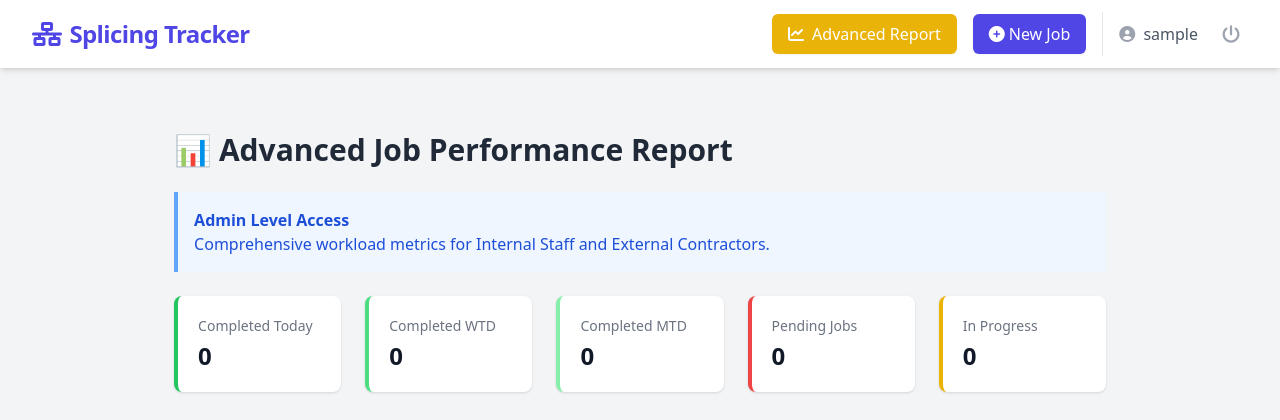
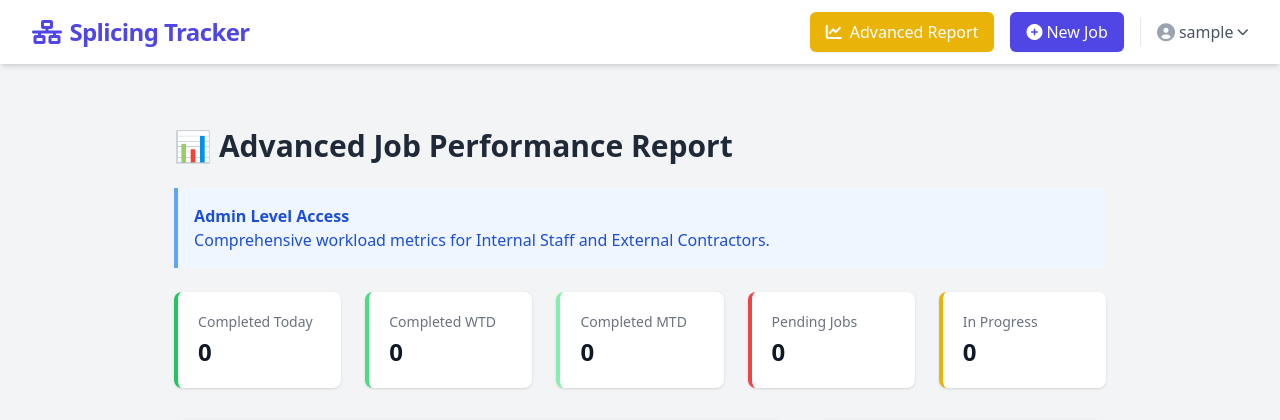
Before and after one commit to bukoloeb/splicing-tracker, a Django app: page /advanced-reports/ in a window 1280 px wide. Shown: the top 420 px of the page. Run offline with Django 5.2, Linux system fonts and the light colour scheme; the visitor is signed in with stand-in values (Sample User, id 1); data comes from the database, SQL or seed files in the repository; data that the repository does not hold is empty; some libraries are stand-ins or nearby versions.

Commit message:
UI: Add user dropdown to base.html and password reset templates

```diff
--- a/templates/base.html
+++ b/templates/base.html
@@ -9,6 +9,9 @@
     <link rel="stylesheet" href="https://cdnjs.cloudflare.com/ajax/libs/font-awesome/6.0.0-beta3/css/all.min.css">
 
     <script src="https://cdn.tailwindcss.com"></script>
+
+    <script defer src="https://unpkg.com/alpinejs@3.x.x/dist/cdn.min.js"></script>
+
     <style>
         body {
             display: flex;
@@ -19,6 +22,8 @@
         main {
             flex-grow: 1;
         }
+        /* Fix for potential dropdown clipping */
+        [x-cloak] { display: none !important; }
     </style>
 </head>
 <body class="bg-gray-100">
@@ -34,13 +39,11 @@
             <nav class="space-x-4 flex items-center">
                 {% if user.is_authenticated %}
 
-                    {# --- UPDATED REPORTS LINK LOGIC --- #}
-                    {# Check for per-user permission or Superuser for Advanced Report #}
+                    {# --- REPORTS LINK LOGIC --- #}
                     {% if user.is_superuser or perms.splicing.can_view_advanced_report %}
                         <a href="{% url 'advanced_report' %}" class="px-4 py-2 bg-yellow-500 text-white rounded-md hover:bg-yellow-600 transition duration-150 font-medium flex items-center shadow-sm">
                             <i class="fas fa-chart-line mr-2"></i> Advanced Report
                         </a>
-                    {# Otherwise check for specific Manager/SD groups for standard Reports #}
                     {% elif user|in_group:"Project_Managers" or user|in_group:"Service_Delivery" or user|in_group:"Technical_Managers" %}
                         <a href="{% url 'tech_manager_report' %}" class="px-4 py-2 bg-indigo-500 text-white rounded-md hover:bg-indigo-600 transition duration-150 font-medium flex items-center">
                             <i class="fas fa-chart-bar mr-2"></i> Reports
@@ -54,17 +57,40 @@
                         </a>
                     {% endif %}
 
-                    <div class="flex items-center ml-4 pl-4 border-l border-gray-200">
-                        <span class="text-gray-600 font-medium mr-4">
-                            <i class="fas fa-user-circle mr-1 text-gray-400"></i> {{ user.username }}
-                        </span>
+                    <div class="relative ml-4 pl-4 border-l border-gray-200" x-data="{ open: false }">
+                        <button @click="open = !open" @click.away="open = false" class="flex items-center text-gray-600 font-medium hover:text-indigo-600 focus:outline-none transition duration-150 group">
+                            <i class="fas fa-user-circle mr-1 text-gray-400 group-hover:text-indigo-500 text-lg"></i>
+                            <span>{{ user.username }}</span>
+                            <i class="fas fa-chevron-down ml-1 text-xs transition-transform duration-200" :class="{'rotate-180': open}"></i>
+                        </button>
 
-                        <form method="post" action="{% url 'logout' %}" class="inline-block">
-                            {% csrf_token %}
-                            <button type="submit" class="p-2 text-gray-400 hover:text-red-500 transition duration-150" title="Logout">
-                                <i class="fas fa-power-off text-lg"></i>
-                            </button>
-                        </form>
+                        <div x-show="open"
+                             x-cloak
+                             x-transition:enter="transition ease-out duration-100"
+                             x-transition:enter-start="transform opacity-0 scale-95"
+                             x-transition:enter-end="transform opacity-100 scale-100"
+                             x-transition:leave="transition ease-in duration-75"
+                             x-transition:leave-start="transform opacity-100 scale-100"
+                             x-transition:leave-end="transform opacity-0 scale-95"
+                             class="absolute right-0 mt-2 w-48 bg-white rounded-md shadow-lg py-1 z-50 border border-gray-100">
+
+                            <a href="{% url 'password_change' %}" class="block px-4 py-2 text-sm text-gray-700 hover:bg-indigo-50 hover:text-indigo-600">
+                                <i class="fas fa-key mr-2 text-gray-400"></i> Change Password
+                            </a>
+
+                            <a href="{% url 'password_reset' %}" class="block px-4 py-2 text-sm text-gray-700 hover:bg-indigo-50 hover:text-indigo-600">
+                                <i class="fas fa-envelope-open-text mr-2 text-gray-400"></i> Forgot Password
+                            </a>
+
+                            <div class="border-t border-gray-100 my-1"></div>
+
+                            <form method="post" action="{% url 'logout' %}" class="block w-full">
+                                {% csrf_token %}
+                                <button type="submit" class="flex items-center w-full px-4 py-2 text-sm text-red-600 hover:bg-red-50 transition duration-150">
+                                    <i class="fas fa-power-off mr-2"></i> Logout
+                                </button>
+                            </form>
+                        </div>
                     </div>
 
                 {% else %}
```
